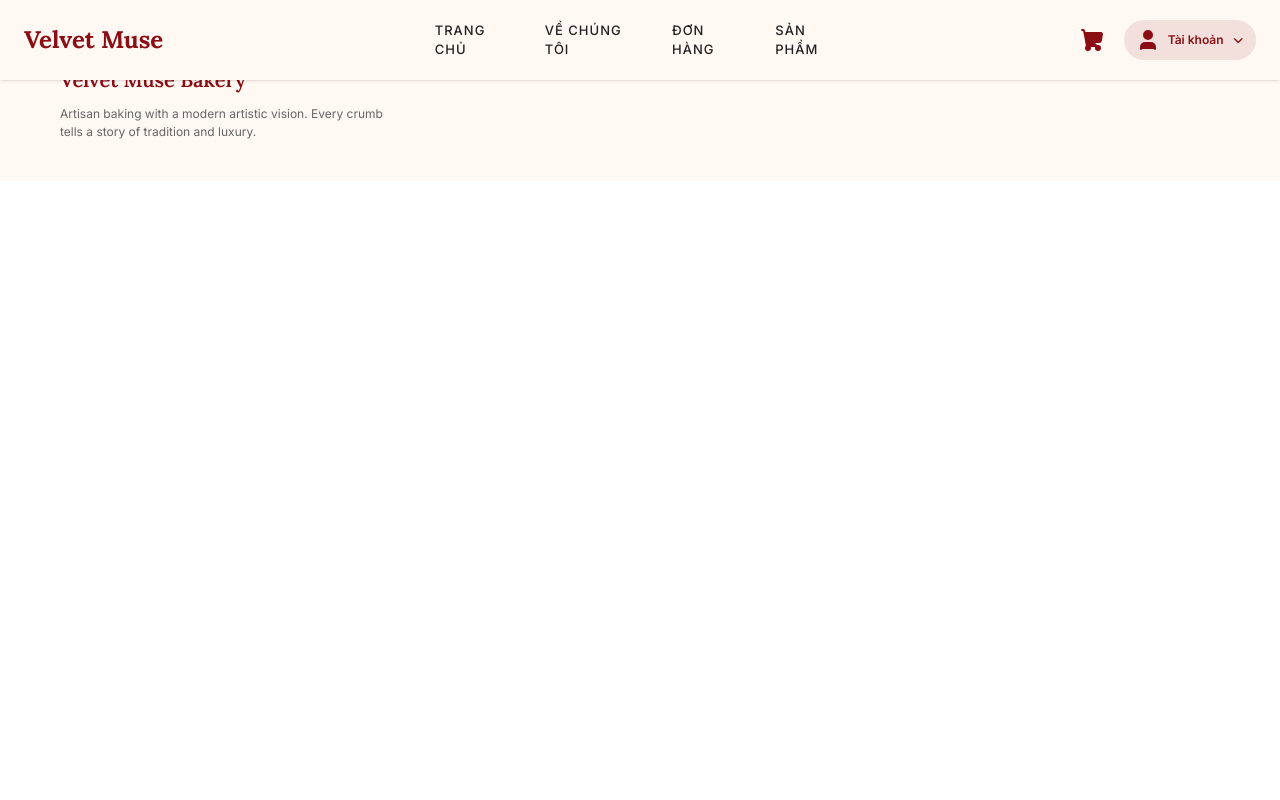
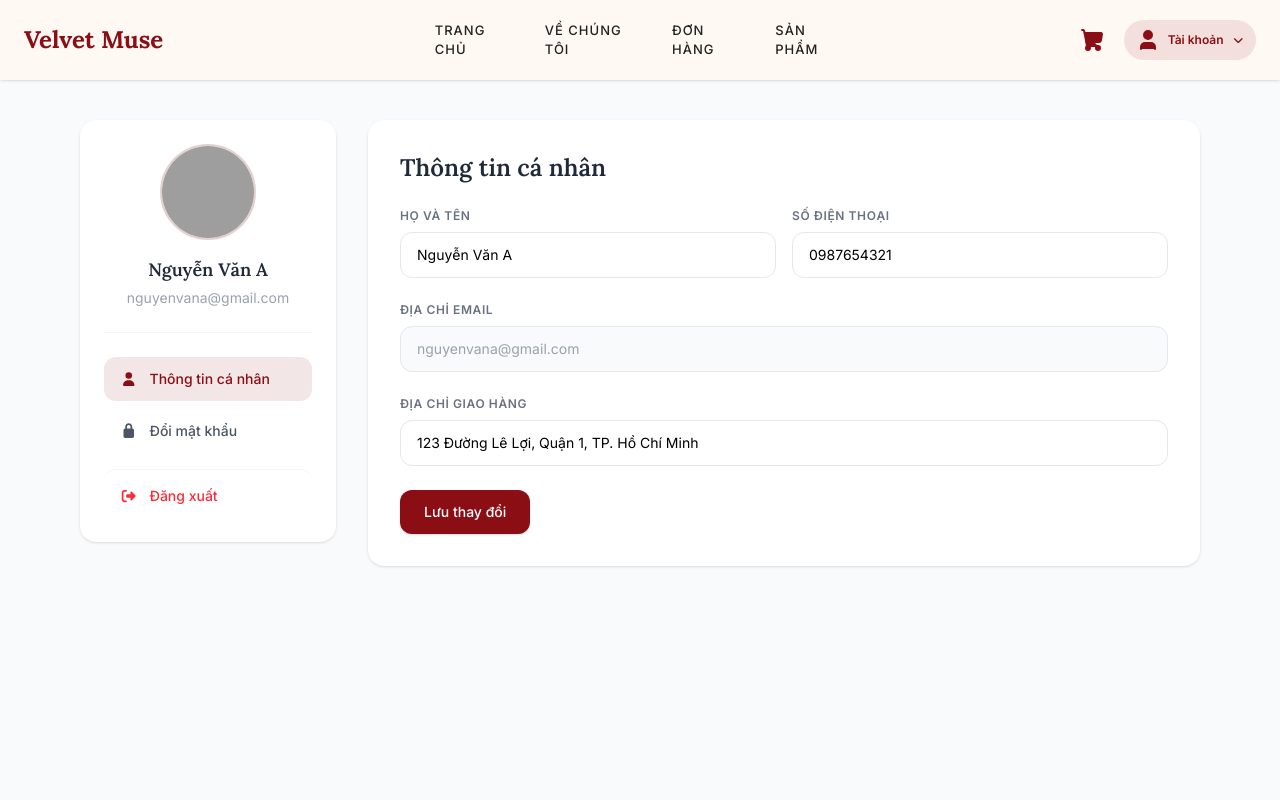
Before and after one commit to HQLuat/CDWeb-cake-shop-frontend, a React (Vite) app: page /profile in a window 1280 px wide. Shown: the top 800 px of the page. Built offline with nearby package versions, Linux system fonts and the light colour scheme; no server answers; sample sign-in values are in the browser's storage; grey boxes are pictures that could not be loaded.

Commit message:
profile user

```diff
--- a/src/pages/public/HomePage.tsx
+++ b/src/pages/public/HomePage.tsx
@@ -21,13 +21,7 @@ function Home() {
     dispatch(fetchPromoProducts());
   }, [dispatch]);
 
-  const backupImages = [
-    "https://i.pinimg.com/736x/79/0c/8b/790c8b07d5869dee8ceab42ea5ed8d8f.jpg",
-    "https://i.pinimg.com/736x/16/46/3d/16463d7aa39c47d3f720ef0ec932c885.jpg",
-    "https://i.pinimg.com/736x/30/9d/63/309d63c5fb68a856a69a0803ecd90068.jpg",
-    "https://i.pinimg.com/736x/38/70/22/38702204789a6531c5ad8f8ba9c1c982.jpg",
-    "https://i.pinimg.com/1200x/9b/98/c7/9b98c7ec8a35300f627cad7047c9563e.jpg",
-  ];
+
 
   const formatVND = (amount: number) =>
     new Intl.NumberFormat("vi-VN", { style: "currency", currency: "VND" }).format(amount);
@@ -276,7 +270,7 @@ function Home() {
               featuredProducts.map((product, index) => {
                 const isFirst = index === 0;
                 const currentImg =
-                  product.imageUrls?.[0] || backupImages[index] || backupImages[0];
+                  product.imageUrls?.[0];
                 const hasDiscount =
                   product.discountPercent != null && product.discountPercent > 0;
                 const displayPrice = product.currentPrice ?? product.price;
--- a/src/pages/user/Profile.tsx
+++ b/src/pages/user/Profile.tsx
@@ -1,5 +1,151 @@
+import React, { useState } from 'react';
+import { FontAwesomeIcon } from '@fortawesome/react-fontawesome';
+import { faUser, faLock, faSignOutAlt, faCamera } from '@fortawesome/free-solid-svg-icons';
+
 function Profile() {
-  return <div>This is Profile</div>;
+  const [user] = useState({
+    name: "Nguyễn Văn A",
+    email: "nguyenvana@gmail.com",
+    phone: "0987654321",
+    address: "123 Đường Lê Lợi, Quận 1, TP. Hồ Chí Minh",
+    avatar: "https://meanhanime.edu.vn/wp-content/uploads/2026/02/Anh-bot-bien-nem-bong-bong-xa-phong-ra-ngoai-dong.jpg"
+  });
+
+  const [activeTab, setActiveTab] = useState('info');
+
+  const handleLogout = () => {
+    alert("Đã đăng xuất!");
+  };
+
+  return (
+    <div className="bg-gray-50 min-h-screen pt-30 pb-10">
+      <div className="max-w-6xl mx-auto px-4">
+
+        <div className="grid grid-cols-1 md:grid-cols-4 gap-8">
+
+          {/* SIDERBAR - DIỄN HOẠ THÔNG TIN TÓM TẮT & MENU */}
+          <div className="md:col-span-1 bg-white rounded-2xl p-6 shadow-sm h-fit">
+            <div className="flex flex-col items-center text-center pb-6 border-b border-gray-100">
+              {/* Avatar */}
+              <div className="relative group cursor-pointer mb-4">
+                <img
+                  src={user.avatar}
+                  alt={user.name}
+                  className="w-24 h-24 rounded-full object-cover border-2 border-[#8b0e15]/20"
+                />
+                <div className="absolute inset-0 bg-black/40 rounded-full flex items-center justify-center opacity-0 group-hover:opacity-100 transition-opacity">
+                  <FontAwesomeIcon icon={faCamera} className="text-white text-sm" />
+                </div>
+              </div>
+              {/* Tên User ở Sidebar - Đã đồng bộ font-lora */}
+              <h3 className="font-lora font-semibold text-lg text-gray-800">{user.name}</h3>
+              <p className="text-gray-400 text-sm mt-1">{user.email}</p>
+            </div>
+
+            {/* Menu Tabs */}
+            <nav className="mt-6 space-y-2">
+              <button
+                onClick={() => setActiveTab('info')}
+                className={`w-full flex items-center gap-3 px-4 py-3 rounded-xl text-sm font-medium transition-colors ${
+                  activeTab === 'info'
+                    ? 'bg-[#8b0e15]/10 text-[#8b0e15]'
+                    : 'text-gray-600 hover:bg-[#8b0e15]/5 hover:text-[#8b0e15]'
+                }`}
+              >
+                <FontAwesomeIcon icon={faUser} className="w-4" />
+                Thông tin cá nhân
+              </button>
+
+              <button
+                onClick={() => setActiveTab('password')}
+                className={`w-full flex items-center gap-3 px-4 py-3 rounded-xl text-sm font-medium transition-colors ${
+                  activeTab === 'password'
+                    ? 'bg-[#8b0e15]/10 text-[#8b0e15]'
+                    : 'text-gray-600 hover:bg-[#8b0e15]/5 hover:text-[#8b0e15]'
+                }`}
+              >
+                <FontAwesomeIcon icon={faLock} className="w-4" />
+                Đổi mật khẩu
+              </button>
+
+              <button
+                onClick={handleLogout}
+                className="w-full flex items-center gap-3 px-4 py-3 rounded-xl text-sm font-medium text-red-500 hover:bg-red-50 transition-colors mt-4 border-t border-gray-100 pt-4"
+              >
+                <FontAwesomeIcon icon={faSignOutAlt} className="w-4" />
+                Đăng xuất
+              </button>
+            </nav>
+          </div>
+
+          {/* NỘI DUNG CHÍNH (THAY ĐỔI THEO TAB) */}
+          <div className="md:col-span-3 bg-white rounded-2xl p-8 shadow-sm">
+
+            {/* TAB 1: THÔNG TIN CÁ NHÂN */}
+            {activeTab === 'info' && (
+              <div>
+                {/* Tiêu đề Tab 1 - Đã đồng bộ font-lora */}
+                <h2 className="text-2xl font-lora font-semibold text-gray-800 mb-6">Thông tin cá nhân</h2>
+                <form className="space-y-6">
+                  <div className="grid grid-cols-1 sm:grid-cols-2 gap-4">
+                    <div>
+                      <label className="block text-xs font-semibold text-gray-500 uppercase tracking-wider mb-2">Họ và tên</label>
+                      <input type="text" defaultValue={user.name} className="w-full px-4 py-3 rounded-xl border border-gray-200 focus:outline-none focus:border-[#8b0e15] text-sm" />
+                    </div>
+                    <div>
+                      <label className="block text-xs font-semibold text-gray-500 uppercase tracking-wider mb-2">Số điện thoại</label>
+                      <input type="text" defaultValue={user.phone} className="w-full px-4 py-3 rounded-xl border border-gray-200 focus:outline-none focus:border-[#8b0e15] text-sm" />
+                    </div>
+                  </div>
+
+                  <div>
+                    <label className="block text-xs font-semibold text-gray-500 uppercase tracking-wider mb-2">Địa chỉ Email</label>
+                    <input type="email" defaultValue={user.email} disabled className="w-full px-4 py-3 rounded-xl border border-gray-200 bg-gray-50 text-gray-400 text-sm cursor-not-allowed" />
+                  </div>
+
+                  <div>
+                    <label className="block text-xs font-semibold text-gray-500 uppercase tracking-wider mb-2">Địa chỉ giao hàng</label>
+                    <input type="text" defaultValue={user.address} className="w-full px-4 py-3 rounded-xl border border-gray-200 focus:outline-none focus:border-[#8b0e15] text-sm" />
+                  </div>
+
+                  <button type="button" className="px-6 py-3 bg-[#8b0e15] text-white font-medium rounded-xl text-sm hover:opacity-90 transition-opacity shadow-sm">
+                    Lưu thay đổi
+                  </button>
+                </form>
+              </div>
+            )}
+
+            {/* TAB 2: ĐỔI MẬT KHẨU */}
+            {activeTab === 'password' && (
+              <div>
+                {/* Tiêu đề Tab 2 - Đã đồng bộ font-lora */}
+                <h2 className="text-2xl font-lora font-semibold text-gray-800 mb-6">Đổi mật khẩu</h2>
+                <form className="space-y-6 max-w-md">
+                  <div>
+                    <label className="block text-xs font-semibold text-gray-500 uppercase tracking-wider mb-2">Mật khẩu hiện tại</label>
+                    <input type="password" className="w-full px-4 py-3 rounded-xl border border-gray-200 focus:outline-none focus:border-[#8b0e15] text-sm" />
+                  </div>
+                  <div>
+                    <label className="block text-xs font-semibold text-gray-500 uppercase tracking-wider mb-2">Mật khẩu mới</label>
+                    <input type="password" className="w-full px-4 py-3 rounded-xl border border-gray-200 focus:outline-none focus:border-[#8b0e15] text-sm" />
+                  </div>
+                  <div>
+                    <label className="block text-xs font-semibold text-gray-500 uppercase tracking-wider mb-2">Xác nhận mật khẩu mới</label>
+                    <input type="password" className="w-full px-4 py-3 rounded-xl border border-gray-200 focus:outline-none focus:border-[#8b0e15] text-sm" />
+                  </div>
+                  <button type="button" className="px-6 py-3 bg-[#8b0e15] text-white font-medium rounded-xl text-sm hover:opacity-90 transition-opacity shadow-sm">
+                    Cập nhật mật khẩu
+                  </button>
+                </form>
+              </div>
+            )}
+
+          </div>
+
+        </div>
+      </div>
+    </div>
+  );
 }
 
 export default Profile;
```
Also changed, not shown: 1 other file (tests, documents, lock files or other folders).
